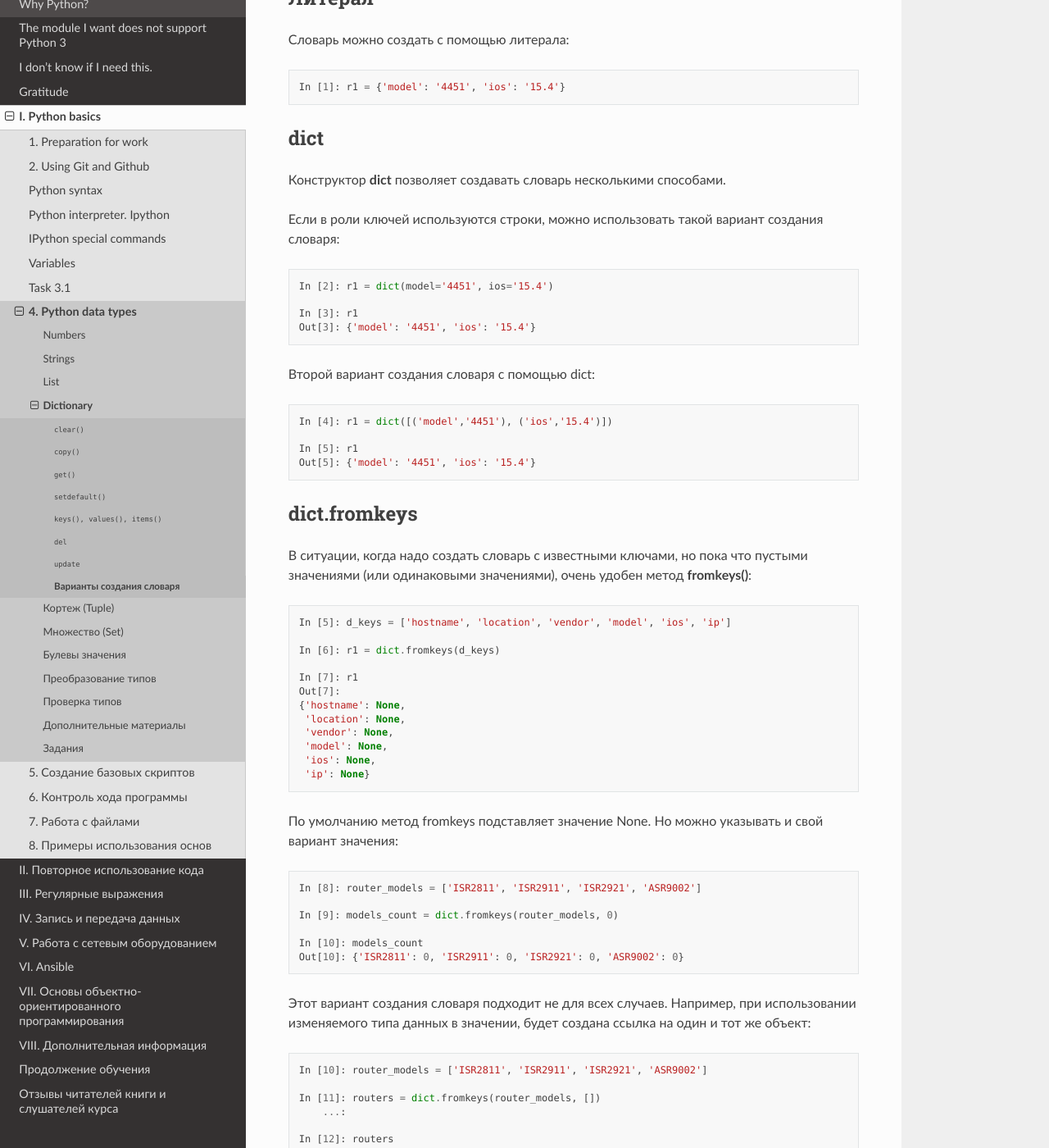
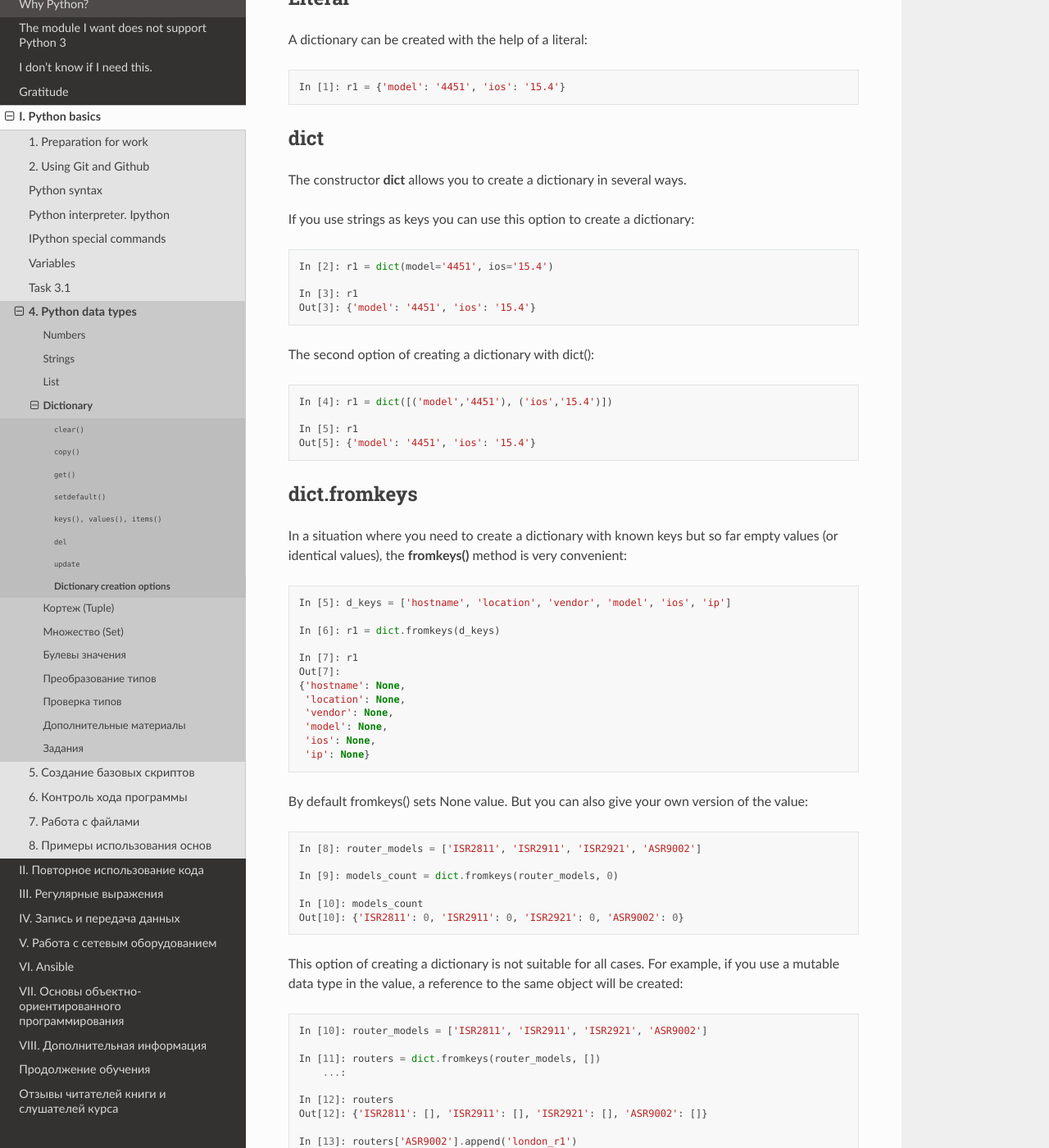
Before and after one commit to Aidar5/nattoeng, a Sphinx documentation site: the page built from docs/source/book/04_data_structures/6b_create_dict.rst, in a window 1280 px wide and 1400 px high, scrolled down 226 px. Shown: the whole window at 82% size. Built offline with Sphinx 7.4.7 and the Read the Docs theme 2.0.0, drawn with Linux system fonts in a browser that asks for light colours; pages that are not in the unit, such as notebooks, are missing from menus; some of the changed text lies outside the part shown.

Commit message:
Update 6b_create_dict.rst

```diff
--- a/docs/source/book/04_data_structures/6b_create_dict.rst
+++ b/docs/source/book/04_data_structures/6b_create_dict.rst
@@ -1,10 +1,10 @@
-Варианты создания словаря
+Dictionary creation options
 -------------------------
 
-Литерал
+Literal
 ~~~~~~~
 
-Словарь можно создать с помощью литерала:
+A dictionary can be created with the help of a literal:
 
 .. code:: python
 
@@ -13,10 +13,9 @@
 dict
 ~~~~
 
-Конструктор **dict** позволяет создавать словарь несколькими способами.
+The constructor **dict** allows you to create a dictionary in several ways.
 
-Если в роли ключей используются строки, можно использовать такой вариант
-создания словаря:
+If you use strings as keys you can use this option to create a dictionary:
 
 .. code:: python
 
@@ -25,7 +24,7 @@ dict
     In [3]: r1
     Out[3]: {'model': '4451', 'ios': '15.4'}
 
-Второй вариант создания словаря с помощью dict:
+The second option of creating a dictionary with dict():
 
 .. code:: python
 
@@ -37,9 +36,7 @@ dict
 dict.fromkeys
 ~~~~~~~~~~~~~
 
-В ситуации, когда надо создать словарь с известными ключами, но пока
-что пустыми значениями (или одинаковыми значениями), очень удобен метод
-**fromkeys()**:
+In a situation where you need to create a dictionary with known keys but so far empty values (or identical values), the **fromkeys()** method is very convenient:
 
 .. code:: python
 
@@ -57,8 +54,7 @@ dict.fromkeys
      'ip': None}
 
 
-По умолчанию метод fromkeys подставляет значение None. Но можно
-указывать и свой вариант значения:
+By default fromkeys() sets None value. But you can also give your own version of the value:
 
 .. code:: python
 
@@ -70,9 +66,7 @@ dict.fromkeys
     Out[10]: {'ISR2811': 0, 'ISR2911': 0, 'ISR2921': 0, 'ASR9002': 0}
 
 
-Этот вариант создания словаря подходит не для всех случаев. Например,
-при использовании изменяемого типа данных в значении, будет создана
-ссылка на один и тот же объект:
+This option of creating a dictionary is not suitable for all cases. For example, if you use a mutable data type in the value, a reference to the same object will be created:
 
 .. code:: python
 
@@ -93,8 +87,7 @@ dict.fromkeys
      'ISR2921': ['london_r1'],
      'ASR9002': ['london_r1']}
 
-В данном случае каждый ключ ссылается на один и тот же список. Поэтому,
-при добавлении значения в один из списков обновляются и остальные.
+In this case, each key refers to the same list. Therefore, when a value is added to one of the lists, the others are updated.
 
 .. note::
-    Для такой задачи лучше подходит генератор словаря. Смотри раздел :ref:`x_comprehensions`
+    A dictionary generator is better for this task. See section :ref:`x_comprehensions`
```
